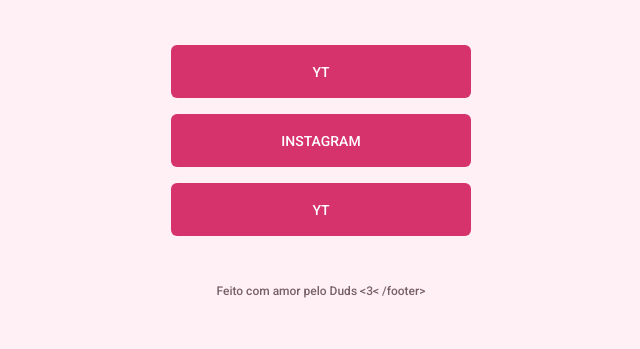
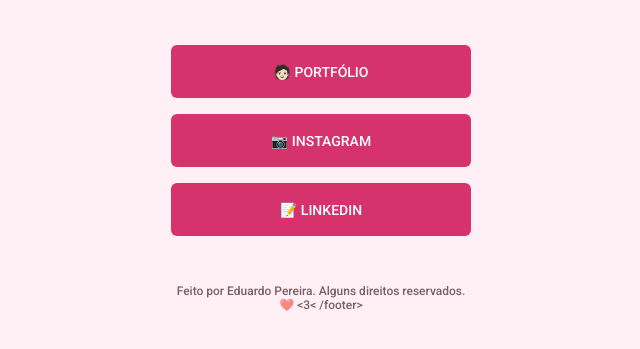
Before and after one commit to Ehodudsdev/Maratona-Explorer-2, a plain HTML site: page maratona-explorer-2/index.html in a window 1280 px wide. Shown: the part 261-610 px from the top of the page, without its empty margins (319-959 px from the left). Drawn offline with Linux system fonts and the light colour scheme.

Commit message:
Personalizei para utilização

```diff
--- a/maratona-explorer-2/index.html
+++ b/maratona-explorer-2/index.html
@@ -20,17 +20,17 @@
 
     <ul type="none">
       <li>
-        <a href="youtube.com" target="_blank"> YT</a>
+        <a href="https://github.com/Ehodudsdev" target="_blank"> 🧑🏻 Portfólio </a>
       </li>
       <li>
-        <a href="instagram.com/Konichiwanna" target="_blank"> Instagram</a>
+        <a href="instagram.com/Konichiwanna" target="_blank"> 📷 Instagram </a>
       </li>
       <li>
-        <a href="youtube.com" target="_blank"> YT</a>
+        <a href="https://www.linkedin.com/in/eduardo-pereira-640071182/" target="_blank"> 📝 LinkedIn</a>
       </li>
     </ul>
 
-    <footer>Feito com amor pelo <a href="github.com/Ehodudsdev" target="_blank">Duds </a>
+    <footer>Feito por Eduardo Pereira. Alguns direitos reservados. ❤️</a>
       <3< /footer>
   </div>
 </body>
```
